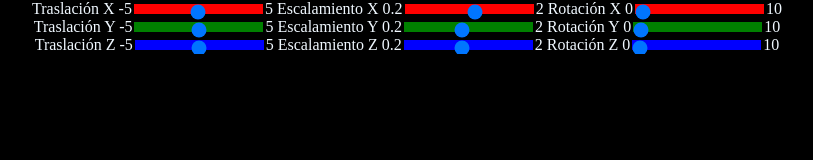
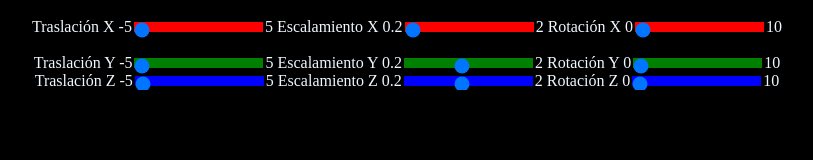
Before and after one commit to OktaOEDC/Graficos_Practica_2, a website: page index.html in a window 1280 px wide. Shown: the whole page, without its empty margins (233-1046 px from the left). Drawn offline with nearby package versions, Linux system fonts and the light colour scheme; no server answers.

Commit message:
fixed translation

```diff
--- a/index.html
+++ b/index.html
@@ -11,18 +11,18 @@
 </head>
 <body>
 
+<br>
+Traslación X -5<input class="translationX" id="xTranslation" type="range" min=-80" max="80" step="1" value="0"/>5
+Escalamiento X 0.2<input class="scalingX" id="xScaling" type="range" min="0" max="2" step="0.1" value="0"/>2
+Rotación X 0<input class="rotationX" id="xRotation" type="range" min="0" max="1" step="0.1" value="0">10<br>
+</br>
+Traslación Y -5<input class="translationY" id="yTranslation" type="range" min=-80" max="80" step="1" value="0"/>5
+Escalamiento Y 0.2<input class="scalingY" id="yScaling" type="range" min="0.2" max="2" step="0.01" value="1.0"/>2
+Rotación Y 0<input class="rotationY" id="yRotation" type="range" min="0" max="1" step="0.1" value="0">10<br>
 
-Traslación X -5<input class="translationX" id="xTranslation" type="range" min="-1" max="1" step="0.1" value="0"/>5
-Escalamiento X 0.2<input class="scalingX" id="xScaling" type="range" min="0.2" max="2" step="1" value="1.0"/>2
-Rotación X 0<input class="rotationX" id="xRotation" type="range" min="0" max="10" step="1" value="0">10<br>
-
-Traslación Y -5<input class="translationY" id="yTranslation" type="range" min="-5" max="5" step="0.1" value="0"/>5
-Escalamiento Y 0.2<input class="scalingY" id="yScaling" type="range" min="0.2" max="2" step="0.01" value="1.0"/>2
-Rotación Y 0<input class="rotationY" id="yRotation" type="range" min="0" max="10" step="1" value="0">10<br>
-
-Traslación Z -5<input class="translationZ" id="zTranslation" type="range" min="-5" max="5" step="0.1" value="0"/>5
+Traslación Z -5<input class="translationZ" id="zTranslation" type="range" min=-80" max="80" step="1" value="0"/>5
 Escalamiento Z 0.2<input class="scalingZ" id="zScaling" type="range" min="0.2" max="2" step="0.01" value="1.0"/>2
-Rotación Z 0<input class="rotationZ" id="zRotation" type="range" min="0" max="10" step="1" value="0">10</font><br>
+Rotación Z 0<input class="rotationZ" id="zRotation" type="range" min="0" max="1" step="0.1" value="0">10<br>
 
 
 
--- a/script.js
+++ b/script.js
@@ -20,12 +20,20 @@ function init() {
     document.getElementById("xTranslation").onchange = function () {
         xTranslate = parseFloat(event.target.value);
         requestAnimationFrame(render);
+        model.position.x = xTranslate;
+
         console.log('xTranslate: ' + xTranslate);
-        init();
     };
     document.getElementById("yTranslation").onchange = function () {
         yTranslate = parseFloat(event.target.value);
+        model.position.y = yTranslate;
         console.log('yTranslate: ' + yTranslate);
+        requestAnimationFrame(render);
+    };
+    document.getElementById("zTranslation").onchange = function () {
+        zTranslate = parseFloat(event.target.value);
+        model.position.z = zTranslate;
+        console.log('zTranslate: ' + yTranslate);
         requestAnimationFrame(render);
     };
     document.getElementById("xScaling").onchange = function () {
@@ -92,9 +100,7 @@ var addModeltoScene = function (object) {
     model = object;
     model.needsUpdate=true;
 
-    //model.position.x = xTranslate;
-    //model.position.y = yTranslate;
-    //model.position.z = zTranslate;
+
     //model.TranslateX(xTranslate);
     //model.TranslateY(yTranslate);
     //model.TranslateZ(zTranslate);
@@ -123,7 +129,7 @@ var render = function () {
     model.rotation.x += xRotate;
     model.rotation.y += yRotate;
     model.rotation.z += zRotate;
-
+    model.updateMatrix();
     renderer.render(scene, camera);
 };
 
```
